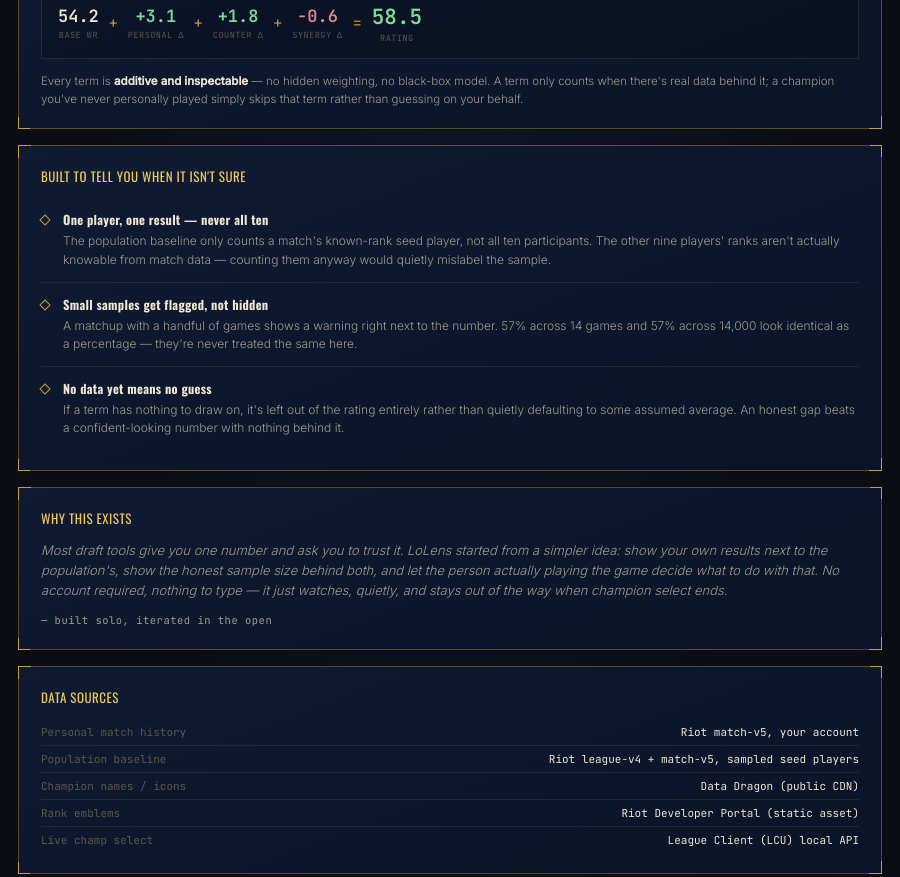
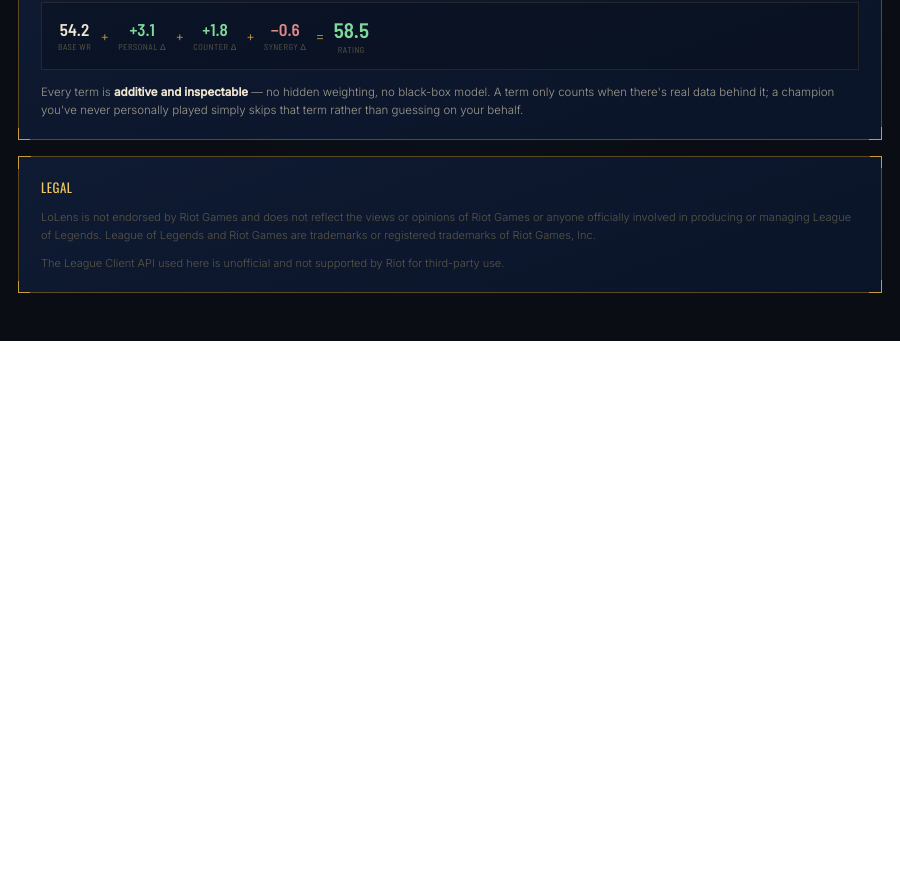
Before and after one commit to DosenOff/LoLens, an Electron app: page src/about.html in a window 900 px wide. Shown: the part 1344-2221 px from the top of the page. After the commit the page ends 1685 px from the top, so only its background shows below. Drawn offline with nearby package versions, Linux system fonts and the light colour scheme.

Commit message:
Update font final + clean About page

```diff
--- a/src/about.html
+++ b/src/about.html
@@ -7,7 +7,7 @@
     <title>LoLens — About</title>
     <link rel="preconnect" href="https://fonts.googleapis.com">
     <link
-        href="https://fonts.googleapis.com/css2?family=Oswald:wght@400;500;600;700&family=Inter:wght@300;400;500&family=JetBrains+Mono:wght@400;500;600&family=Teko:wght@400;500;600&display=swap"
+        href="https://fonts.googleapis.com/css2?family=Oswald:wght@400;500;600;700&family=Teko:wght@400;500;600&family=Inter:wght@300;400;500&family=Barlow+Semi+Condensed:wght@400;500;600&display=swap"
         rel="stylesheet">
     <style>
         :root {
@@ -189,7 +189,7 @@
         }
 
         .hero-eyebrow {
-            font-family: 'JetBrains Mono', monospace;
+            font-family: 'Inter', sans-serif;
             font-size: 10px;
             letter-spacing: 2px;
             text-transform: uppercase;
@@ -225,6 +225,17 @@
         }
 
         /* ---- screenshot ---- */
+        .shot-grid {
+            display: flex;
+            gap: 14px;
+            flex-wrap: wrap;
+        }
+
+        .shot-item {
+            flex: 1;
+            min-width: 220px;
+        }
+
         .shot-frame {
             border: 1px solid var(--gold-dim);
             background: rgba(0, 0, 0, 0.25);
@@ -281,7 +292,7 @@
 
         .step-num span {
             transform: rotate(-45deg);
-            font-family: 'JetBrains Mono', monospace;
+            font-family: 'Barlow Semi Condensed', sans-serif;
             font-size: 13px;
             font-weight: 600;
             color: var(--navy-deep);
@@ -304,7 +315,7 @@
 
         .step-tag {
             display: inline-block;
-            font-family: 'JetBrains Mono', monospace;
+            font-family: 'Inter', sans-serif;
             font-size: 9px;
             letter-spacing: 0.5px;
             text-transform: uppercase;
@@ -341,7 +352,7 @@
         }
 
         .compare-label {
-            font-family: 'JetBrains Mono', monospace;
+            font-family: 'Inter', sans-serif;
             font-size: 10px;
             letter-spacing: 1px;
             text-transform: uppercase;
@@ -350,7 +361,7 @@
         }
 
         .compare-stat {
-            font-family: 'JetBrains Mono', monospace;
+            font-family: 'Barlow Semi Condensed', serif;
             font-size: 24px;
             font-weight: 600;
             color: var(--parchment);
@@ -396,7 +407,7 @@
         }
 
         .formula-champ-meta {
-            font-family: 'JetBrains Mono', monospace;
+            font-family: 'Barlow Semi Condensed', sans-serif;
             font-size: 11px;
             color: var(--parchment-faint);
         }
@@ -417,7 +428,7 @@
         }
 
         .formula-term .val {
-            font-family: 'JetBrains Mono', monospace;
+            font-family: 'Barlow Semi Condensed', sans-serif;
             font-size: 17px;
             font-weight: 600;
             color: var(--parchment);
@@ -432,7 +443,7 @@
         }
 
         .formula-term .lbl {
-            font-family: 'JetBrains Mono', monospace;
+            font-family: 'Barlow Semi Condensed', sans-serif;
             font-size: 8.5px;
             letter-spacing: 0.5px;
             text-transform: uppercase;
@@ -441,7 +452,7 @@
         }
 
         .formula-op {
-            font-family: 'JetBrains Mono', monospace;
+            font-family: 'Barlow Semi Condensed', sans-serif;
             font-size: 15px;
             color: var(--gold);
         }
@@ -456,80 +467,6 @@
             color: var(--parchment);
         }
 
-        /* ---- honest-data callout ---- */
-        .honesty-row {
-            display: flex;
-            gap: 14px;
-            align-items: flex-start;
-            padding: 12px 0;
-            border-bottom: 1px solid rgba(200, 155, 60, 0.12);
-        }
-
-        .honesty-row:last-child {
-            border-bottom: none;
-        }
-
-        .honesty-mark {
-            width: 8px;
-            height: 8px;
-            flex-shrink: 0;
-            margin-top: 6px;
-            border: 1.5px solid var(--gold);
-            transform: rotate(45deg);
-        }
-
-        .honesty-row h4 {
-            font-family: 'Oswald', sans-serif;
-            font-size: 12.5px;
-            letter-spacing: 0.3px;
-            color: var(--parchment);
-            margin-bottom: 3px;
-        }
-
-        .honesty-row p {
-            font-size: 12px;
-            line-height: 1.55;
-            color: var(--parchment-dim);
-            margin: 0;
-        }
-
-        /* ---- data sources ---- */
-        .kv {
-            display: flex;
-            justify-content: space-between;
-            padding: 6px 0;
-            border-bottom: 1px solid rgba(200, 155, 60, 0.12);
-            font-family: 'JetBrains Mono', monospace;
-            font-size: 11px;
-        }
-
-        .kv:last-child {
-            border-bottom: none;
-        }
-
-        .kv .k {
-            color: var(--parchment-faint);
-        }
-
-        .kv .v {
-            color: var(--parchment);
-            text-align: right;
-        }
-
-        /* ---- origin note ---- */
-        .origin-panel p {
-            font-style: italic;
-        }
-
-        .origin-sign {
-            margin-top: 12px;
-            font-family: 'JetBrains Mono', monospace;
-            font-size: 10.5px;
-            font-style: normal !important;
-            letter-spacing: 0.5px;
-            color: var(--gold);
-        }
-
         /* ---- legal ---- */
         .legal-panel p {
             font-size: 11px;
@@ -540,6 +477,10 @@
         @media (max-width: 560px) {
             .compare-grid {
                 grid-template-columns: 1fr;
+            }
+
+            .shot-grid {
+                flex-direction: column;
             }
         }
     </style>
@@ -575,11 +516,24 @@
             <div class="corner-tr"></div>
             <div class="corner-bl"></div>
             <div class="panel-title">The corner overlay</div>
-            <div class="shot-frame">
-                <img src="../assets/screenshots/overlay-list.png"
-                    alt="LoLens overlay showing ranked champion recommendations with win rate, synergy, and counter deltas during champion select">
+            <div class="shot-grid">
+                <div class="shot-item">
+                    <div class="shot-frame">
+                        <img src="../assets/screenshots/overlay-list.png"
+                            alt="LoLens overlay showing ranked champion recommendations with win rate, synergy, and counter deltas during champion select">
+                    </div>
+                    <p class="shot-caption">Your pool, ranked live — every champion's win rate and deltas at a
+                        glance as the draft plays out.</p>
+                </div>
+                <div class="shot-item">
+                    <div class="shot-frame">
+                        <img src="../assets/screenshots/overlay-detail.png"
+                            alt="LoLens overlay showing the detailed rating breakdown for a single champion, including base win rate, personal delta, counter delta, and synergy delta">
+                    </div>
+                    <p class="shot-caption">Tap a champion to see how that rating was built — base win rate,
+                        your history, the counter, and the synergy, broken out.</p>
+                </div>
             </div>
-            <p class="shot-caption">Live, ranked, and gone the moment champ select ends.</p>
         </div>
 
         <div class="frame panel">
@@ -679,66 +633,6 @@
                 personally played simply skips that term rather than guessing on your behalf.</p>
         </div>
 
-        <div class="frame panel">
-            <div class="corner-tr"></div>
-            <div class="corner-bl"></div>
-            <div class="panel-title">Built to tell you when it isn't sure</div>
-            <div class="honesty-row">
-                <div class="honesty-mark"></div>
-                <div>
-                    <h4>One player, one result — never all ten</h4>
-                    <p>The population baseline only counts a match's known-rank seed player, not all ten
-                        participants. The other nine players' ranks aren't actually knowable from match data —
-                        counting them anyway would quietly mislabel the sample.</p>
-                </div>
-            </div>
-            <div class="honesty-row">
-                <div class="honesty-mark"></div>
-                <div>
-                    <h4>Small samples get flagged, not hidden</h4>
-                    <p>A matchup with a handful of games shows a warning right next to the number. 57% across 14
-                        games and 57% across 14,000 look identical as a percentage — they're never treated the
-                        same here.</p>
-                </div>
-            </div>
-            <div class="honesty-row">
-                <div class="honesty-mark"></div>
-                <div>
-                    <h4>No data yet means no guess</h4>
-                    <p>If a term has nothing to draw on, it's left out of the rating entirely rather than quietly
-                        defaulting to some assumed average. An honest gap beats a confident-looking number with
-                        nothing behind it.</p>
-                </div>
-            </div>
-        </div>
-
-        <div class="frame panel origin-panel">
-            <div class="corner-tr"></div>
-            <div class="corner-bl"></div>
-            <div class="panel-title">Why this exists</div>
-            <p>Most draft tools give you one number and ask you to trust it. LoLens started from a simpler idea:
-                show your own results next to the population's, show the honest sample size behind both, and let
-                the person actually playing the game decide what to do with that. No account required, nothing to
-                type — it just watches, quietly, and stays out of the way when champion select ends.</p>
-            <p class="origin-sign">— built solo, iterated in the open</p>
-        </div>
-
-        <div class="frame panel">
-            <div class="corner-tr"></div>
-            <div class="corner-bl"></div>
-            <div class="panel-title">Data sources</div>
-            <div class="kv"><span class="k">Personal match history</span><span class="v">Riot match-v5, your
-                    account</span></div>
-            <div class="kv"><span class="k">Population baseline</span><span class="v">Riot league-v4 + match-v5,
-                    sampled seed players</span></div>
-            <div class="kv"><span class="k">Champion names / icons</span><span class="v">Data Dragon (public
-                    CDN)</span></div>
-            <div class="kv"><span class="k">Rank emblems</span><span class="v">Riot Developer Portal (static
-                    asset)</span></div>
-            <div class="kv"><span class="k">Live champ select</span><span class="v">League Client (LCU) local
-                    API</span></div>
-        </div>
-
         <div class="frame panel legal-panel">
             <div class="corner-tr"></div>
             <div class="corner-bl"></div>
```
Also changed, not shown: src/home.html (+15 -15 lines), src/overlay.html (+18 -18 lines), src/settings.html (+4 -4 lines).
